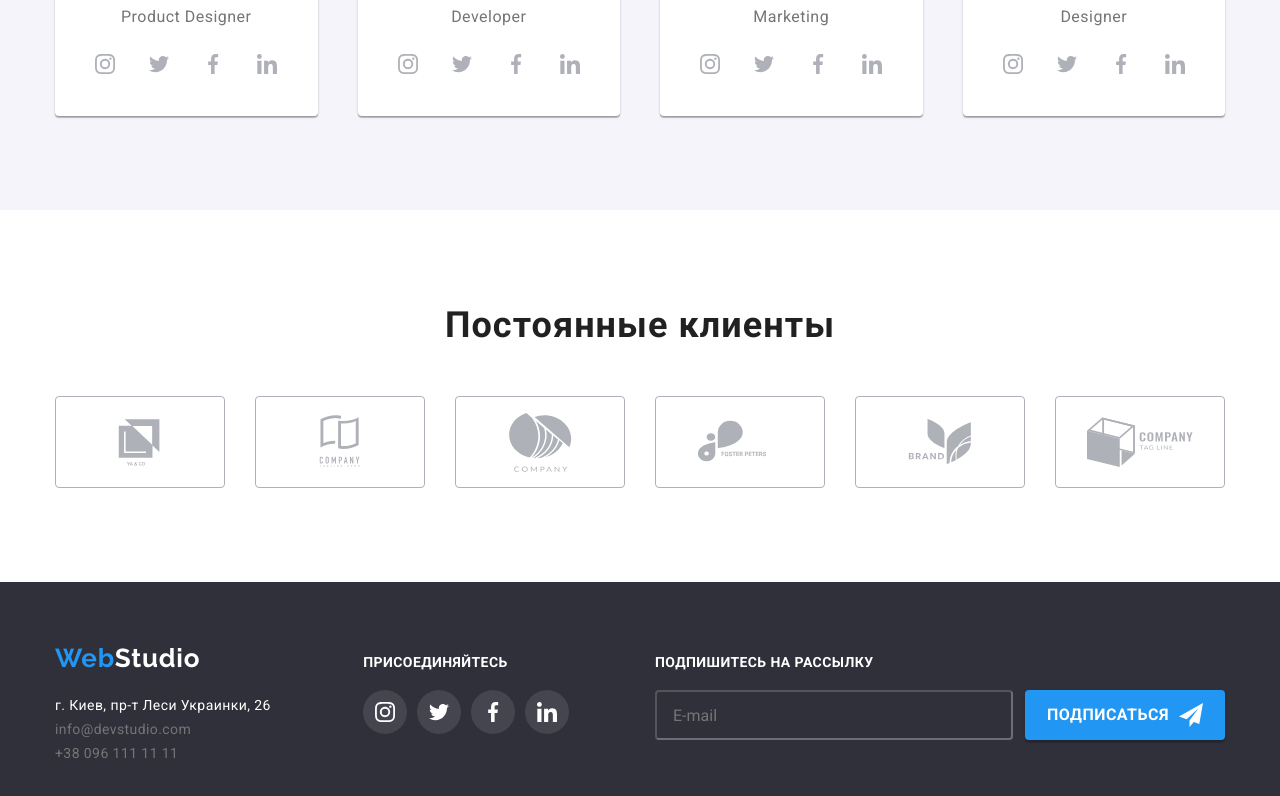
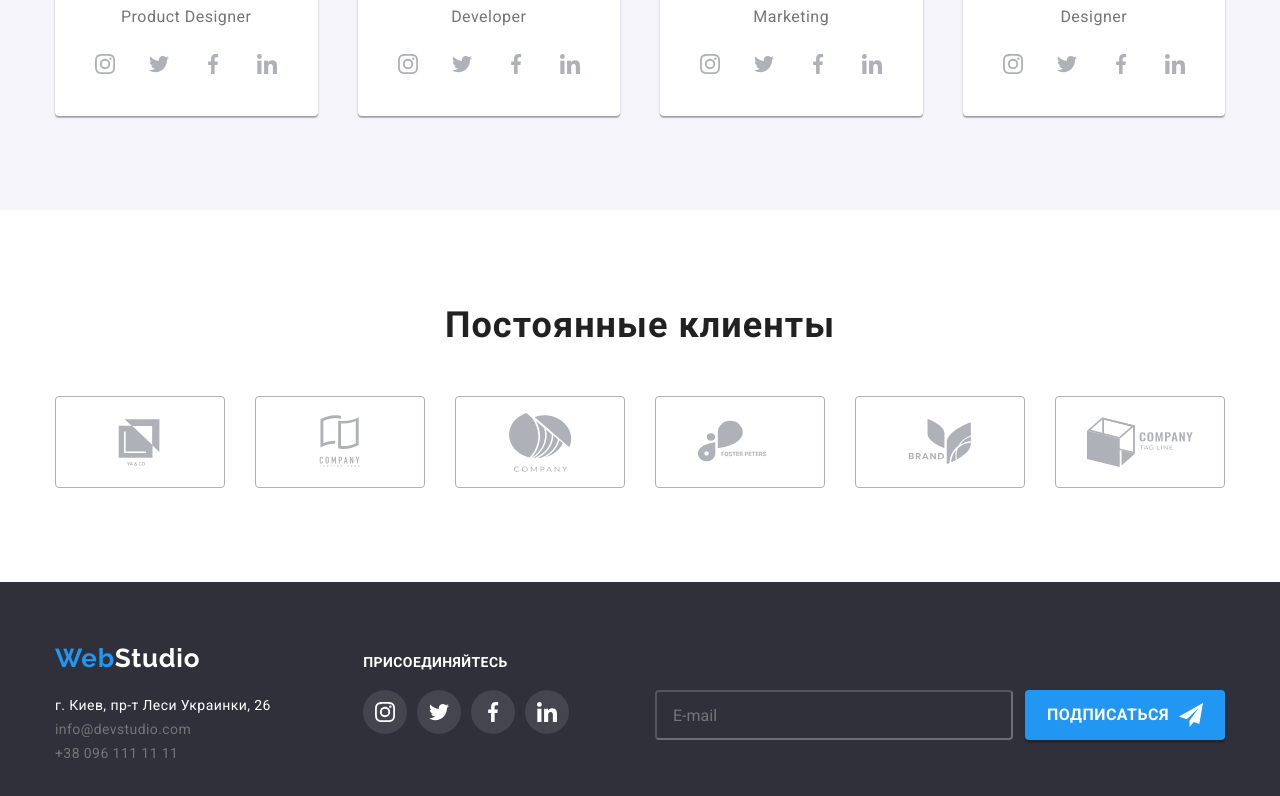
Before and after one commit to Mapkyxa6153/goit-markup-hw-07, a plain HTML site: page index.html in a window 1280 px wide. Shown: the part 2093-2889 px from the top of the page. Drawn offline with nearby package versions, Linux system fonts and the light colour scheme; files that its build step writes are made by us from their sources.

Commit message:
changes footer form for transparent

```diff
--- a/sass/utils/_forms.scss
+++ b/sass/utils/_forms.scss
@@ -22,7 +22,7 @@
 }
 
 .footer-form__label {
-  color: $background-color;
+  color: transparent;
   font-family: Roboto, sans-serif;
   font-style: normal;
   font-weight: 700;
```
